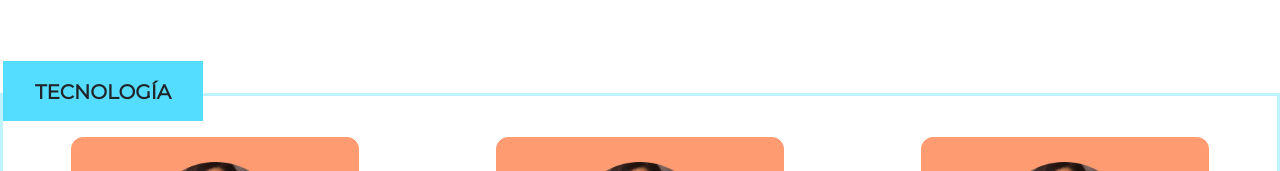
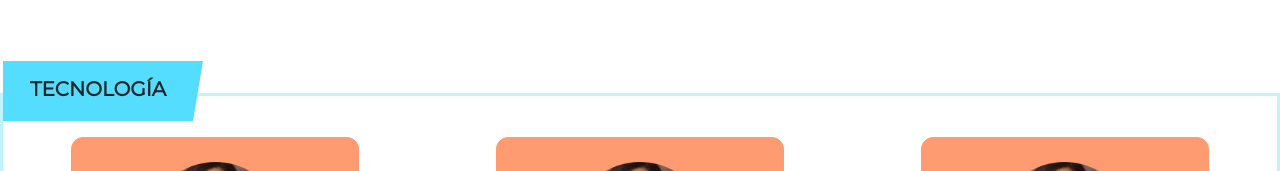
Before and after one commit to omairapalacios/hdl2020, an Angular app: page /carreras in a window 1280 px wide. Shown: the part 275-446 px from the top of the page. Built offline with nearby package versions, Linux system fonts and the light colour scheme.

Commit message:
add styles in carreras component v3

```diff
--- a/src/app/components/carreras/carreras.component.html
+++ b/src/app/components/carreras/carreras.component.html
@@ -7,7 +7,7 @@
 </div>
 <div class="pt-5">
   <div class="div-container">
-    <div class="name"><p class="pt-3 m-0">TECNOLOGÍA</p></div>
+    <div class="name"><p>TECNOLOGÍA</p></div>
     <div class="row d-flex justify-content-around pt-2 pb-5">
       <app-card-carrera> </app-card-carrera>
       <app-card-carrera> </app-card-carrera>
--- a/src/app/components/carreras/carreras.component.scss
+++ b/src/app/components/carreras/carreras.component.scss
@@ -18,7 +18,7 @@
   border: 3px solid #bff3ff;
 }
 .name {
-  font-family: Montserrat;
+  /* font-family: Montserrat;
   font-style: normal;
   font-weight: 600;
   font-size: 20px;
@@ -27,5 +27,19 @@
   width: 200px;
   height: 60px;
   margin-top: -35px;
+  text-align: center; */
+  font-family: Montserrat;
+  font-style: normal;
+  font-weight: 600;
+  font-size: 20px;
+  line-height: 30px;
   text-align: center;
+  margin-top: -35px;
+  width: 200px;
+    height: 0px;
+    border-right: 10px solid transparent;
+    border-top: 60px solid #55ddff;
+    p{
+        margin-top: -25%;
+    }
 }
```
